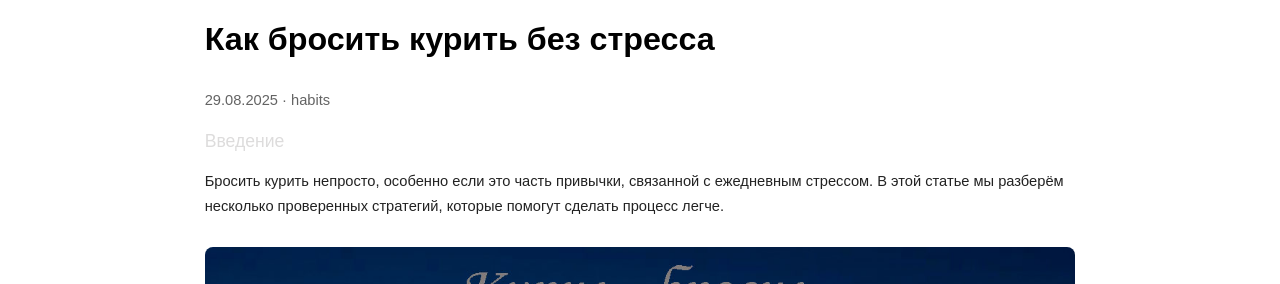
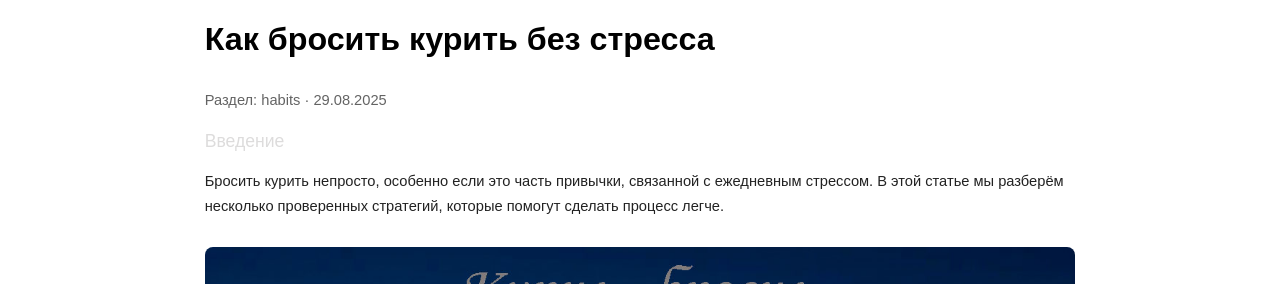
Before and after one commit to Nikmi101/stab-domen, a Jekyll site: the page built from _posts/2025-08-29-brosit-kurit-pervye-shagi.md, in a window 1280 px wide. Shown: the part 352-636 px from the top of the page. Built offline with Jekyll 4.4.1, drawn with Linux system fonts in a browser that asks for light colours; our own code applies the rules of GitHub Pages for plain Markdown files.

Commit message:
Update post.html

```diff
--- a/_layouts/post.html
+++ b/_layouts/post.html
@@ -3,9 +3,24 @@ layout: default
 ---
 <article class="content">
   <h1 class="blog-title">{{ page.title }}</h1>
+
   {% if page.date %}
-  <p style="opacity:.7;margin:0 0 16px;">{{ page.date | date: "%d.%m.%Y" }} · {{ page.categories | join: " / " }}</p>
+    <p style="opacity:.7;margin:0 0 16px;">
+      {% assign cat = page.categories[0] %}
+      {% if cat == "privychki" %}
+        Раздел: Привычки и изменения ·
+      {% elsif cat == "emotsii" %}
+        Раздел: Эмоции и состояние ·
+      {% elsif cat == "tvorchestvo" %}
+        Раздел: Творчество и саморазвитие ·
+      {% elsif cat == "filosofiya" %}
+        Раздел: Философия и глубина ·
+      {% else %}
+        Раздел: {{ cat }} ·
+      {% endif %}
+      {{ page.date | date: "%d.%m.%Y" }}
+    </p>
   {% endif %}
+
   {{ content }}
-
 </article>
```
